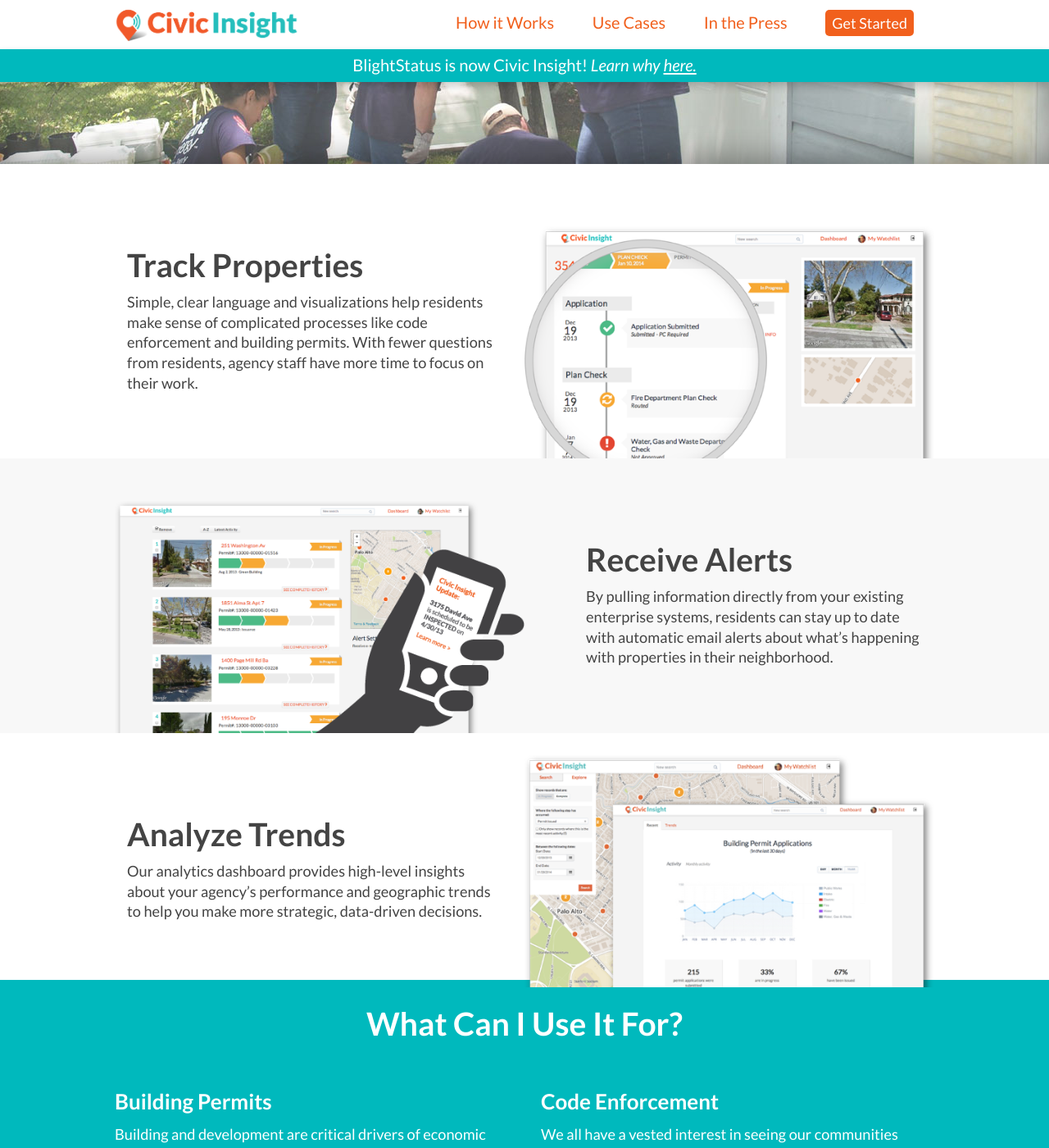
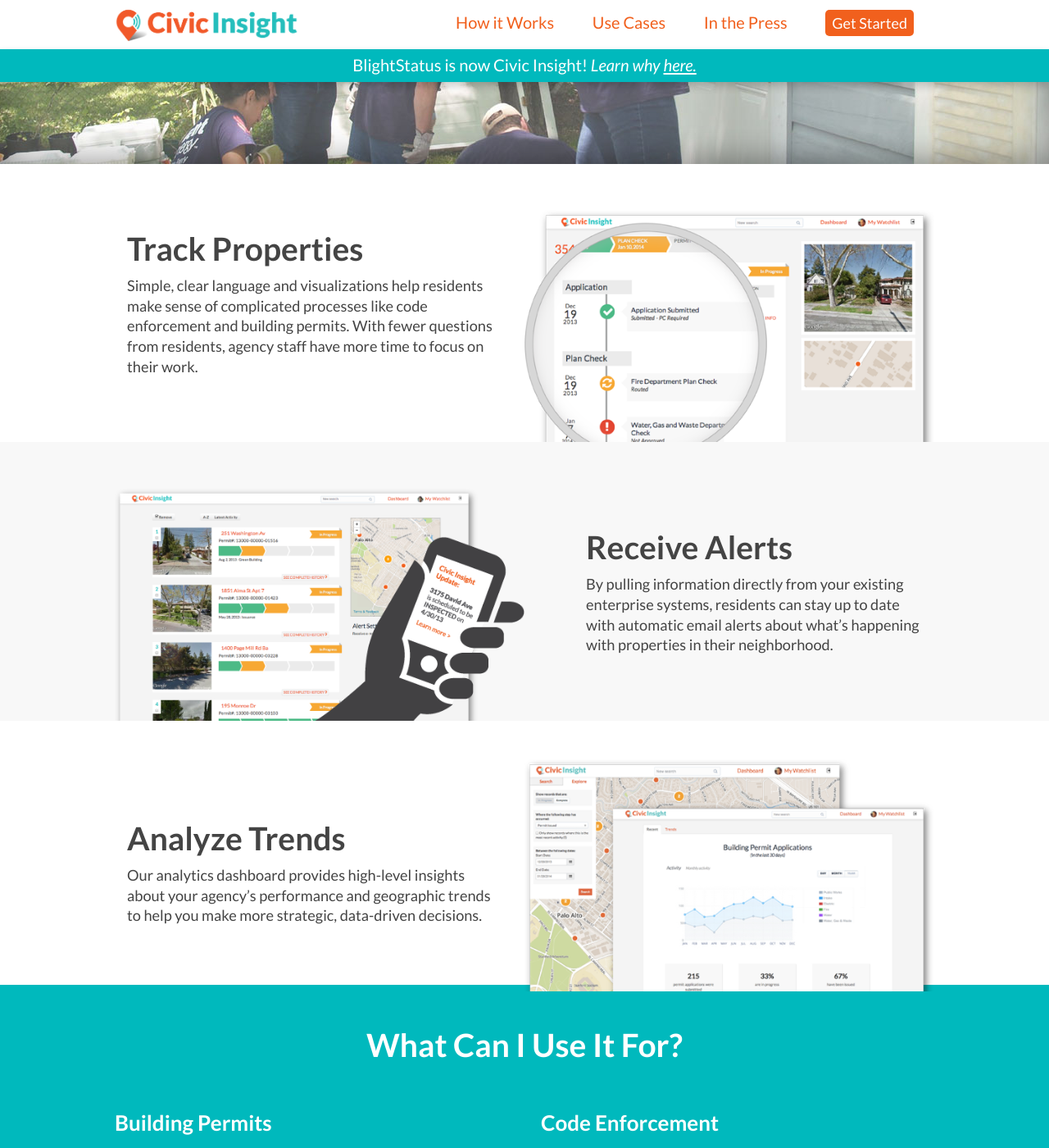
Before and after one commit to civicindustries/civicinsight.com, a Jekyll site: the page built from index.html, in a window 1280 px wide and 1400 px high, scrolled down 440 px. Shown: the whole window at 82% size. Built offline with Jekyll 4.4.1, drawn with Linux system fonts in a browser that asks for light colours; nearby versions of some CDN libraries; Markdown is read by kramdown in place of the engine named in the settings.

Commit message:
section spacing tweaking

```diff
--- a/_includes/home/product.html
+++ b/_includes/home/product.html
@@ -9,7 +9,7 @@
     <article class="columns row" style="position: relative">
 
       <div class="row" style="float: left; width: 600px">
-        <div style="padding: 50px 130px 0 15px">
+        <div style="padding: 10px 130px 0 15px">
           <h1>Track Properties</h1>
           <ul  style="position: relative; list-style: bullet">
             <li>
@@ -42,7 +42,7 @@
       </div>
 
       <div class="row" style="float: right; width: 500px">
-        <div style="padding:50px 15px 0 75px">
+        <div style="padding: 35px 15px 0 75px">
           <h1>Receive Alerts</h1>
           <ul  style="position: relative;">
             <li>By pulling information directly from your existing enterprise systems, residents can stay up to date with automatic email alerts about what’s happening with properties in their neighborhood.</li>
--- a/stylesheets/style.css
+++ b/stylesheets/style.css
@@ -48,7 +48,7 @@
 h1{
   font-size: 300%;
   line-height: 170%;
-/*  margin-top: 50px;*/
+  margin-top: 20px;
   margin-bottom: auto;
 }
 
@@ -119,7 +119,7 @@
 /*  text-align: white !important;
   background-color: #00b9bd !important ;
 */
-  height: 995px;
+  height: 1001px;
   margin-bottom: 0;
 }
 #product h1{
@@ -162,8 +162,9 @@
 
 }
 
-#pricing h1, #press h1{
-  height: 120px  ;
+#pricing h1, #press h1 {
+  height: 120px;
+  padding-top: 15px;
 }
 .horizontal{
   clear:both;
```
